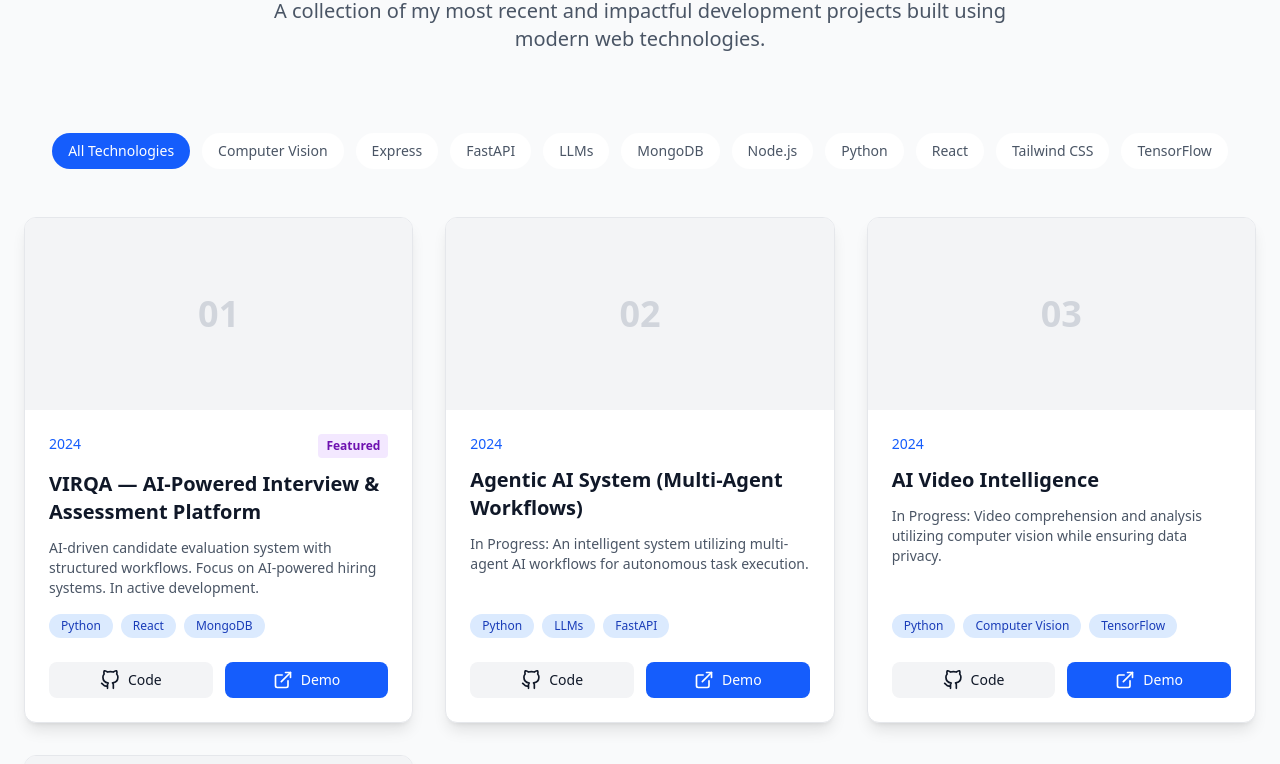
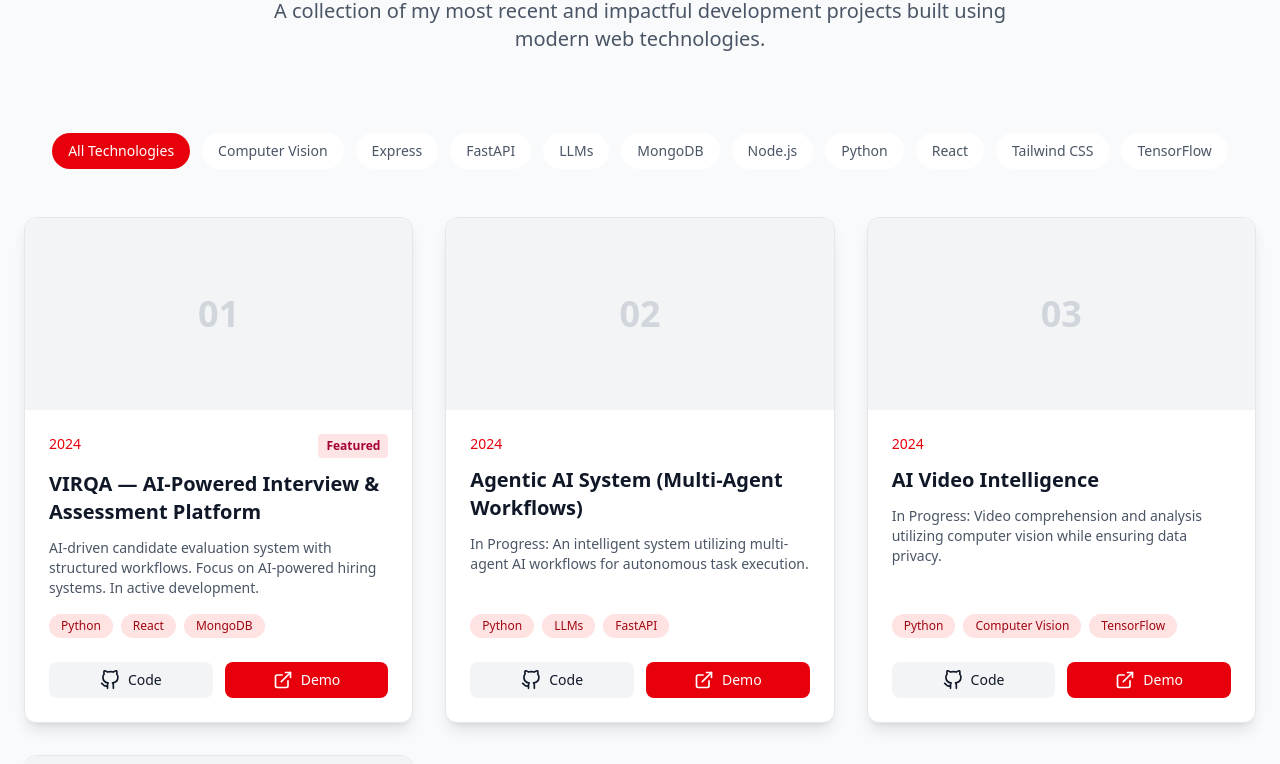
Before and after one commit to thisisahmad24/Ahmad-s-Portfolio, a React (Vite) app: page / in a window 1280 px wide. Shown: the part 2940-3704 px from the top of the page. Built offline with nearby package versions, Linux system fonts and the light colour scheme.

Commit message:
Redesign Projects component cards and links for malware theme

```diff
--- a/src/components/Projects.jsx
+++ b/src/components/Projects.jsx
@@ -63,7 +63,7 @@ const Projects = () => {
     : professionalProjects;
 
   return (
-    <section id="projects" className={`w-full py-24 ${isDark ? "bg-gray-900" : "bg-gray-50"}`}>
+    <section id="projects" className={`w-full py-24 ${isDark ? "bg-zinc-950" : "bg-gray-50"}`}>
       <div className="max-w-7xl mx-auto px-6">
         {/* Header */}
         <div className="mb-20 text-center">
@@ -92,9 +92,9 @@ const Projects = () => {
               onClick={() => setSelectedTech(null)}
               className={`px-4 py-2 rounded-full text-sm font-medium transition-colors ${
                 !selectedTech
-                  ? "bg-blue-600 text-white"
+                  ? "bg-red-600 text-white"
                   : isDark
-                  ? "bg-gray-800 text-gray-300 hover:bg-gray-700"
+                  ? "bg-zinc-900 text-gray-300 hover:bg-zinc-800"
                   : "bg-white text-gray-600 hover:bg-gray-100"
               }`}
             >
@@ -106,9 +106,9 @@ const Projects = () => {
                 onClick={() => setSelectedTech(tech)}
                 className={`px-4 py-2 rounded-full text-sm font-medium transition-colors ${
                   selectedTech === tech
-                    ? "bg-blue-600 text-white"
+                    ? "bg-red-600 text-white"
                     : isDark
-                    ? "bg-gray-800 text-gray-300 hover:bg-gray-700"
+                    ? "bg-zinc-900 text-gray-300 hover:bg-zinc-800"
                     : "bg-white text-gray-600 hover:bg-gray-100"
                 }`}
               >
@@ -133,7 +133,7 @@ const Projects = () => {
             </h3>
             <button
               onClick={() => setSelectedTech(null)}
-              className={`px-6 py-3 rounded-lg font-medium bg-blue-600 hover:bg-blue-700 text-white transition-colors`}
+              className={`px-6 py-3 rounded-lg font-medium bg-red-600 hover:bg-red-700 text-white transition-colors`}
             >
               View All Projects
             </button>
@@ -150,13 +150,13 @@ const ProjectCard = ({ project, index, isDark }) => (
     animate={{ opacity: 1, y: 0 }}
     transition={{ delay: index * 0.1, duration: 0.5 }}
     className={`group relative h-full flex flex-col ${
-      isDark ? "bg-gray-800" : "bg-white"
+      isDark ? "bg-zinc-900" : "bg-white"
     } rounded-xl shadow-lg hover:shadow-xl overflow-hidden border ${
-      isDark ? "border-gray-700" : "border-gray-200"
+      isDark ? "border-zinc-800" : "border-gray-200"
     } transition-all`}
   >
     <div
-      className={`h-48 ${isDark ? "bg-gray-700" : "bg-gray-100"} flex items-center justify-center`}
+      className={`h-48 ${isDark ? "bg-zinc-800" : "bg-gray-100"} flex items-center justify-center`}
     >
       <div className={`text-4xl font-bold ${isDark ? "text-gray-600" : "text-gray-300"}`}>
         {project.id.toString().padStart(2, "0")}
@@ -165,13 +165,13 @@ const ProjectCard = ({ project, index, isDark }) => (
 
     <div className="p-6 flex-1 flex flex-col">
       <div className="flex justify-between items-start mb-3">
-        <span className={`text-sm font-medium ${isDark ? "text-blue-400" : "text-blue-600"}`}>
+        <span className={`text-sm font-medium ${isDark ? "text-red-400" : "text-red-600"}`}>
           {project.year}
         </span>
         {project.featured && (
           <span
             className={`px-2 py-1 text-xs font-bold rounded ${
-              isDark ? "bg-purple-900/30 text-purple-400" : "bg-purple-100 text-purple-800"
+              isDark ? "bg-rose-900/30 text-rose-400" : "bg-rose-100 text-rose-800"
             }`}
           >
             Featured
@@ -193,7 +193,7 @@ const ProjectCard = ({ project, index, isDark }) => (
             <span
               key={tech}
               className={`px-3 py-1 rounded-full text-xs font-medium ${
-                isDark ? "bg-gray-700 text-blue-400" : "bg-blue-100 text-blue-800"
+                isDark ? "bg-zinc-800 text-red-400" : "bg-red-100 text-red-800"
               }`}
             >
               {tech}
@@ -207,7 +207,7 @@ const ProjectCard = ({ project, index, isDark }) => (
             target="_blank"
             rel="noopener noreferrer"
             className={`flex-1 flex items-center justify-center gap-2 px-4 py-2 rounded-lg ${
-              isDark ? "bg-gray-700 hover:bg-gray-600" : "bg-gray-100 hover:bg-gray-200"
+              isDark ? "bg-zinc-800 hover:bg-zinc-700" : "bg-gray-100 hover:bg-gray-200"
             } transition-colors`}
           >
             <FiGithub className="w-5 h-5" />
@@ -218,7 +218,7 @@ const ProjectCard = ({ project, index, isDark }) => (
             target="_blank"
             rel="noopener noreferrer"
             className={`flex-1 flex items-center justify-center gap-2 px-4 py-2 rounded-lg ${
-              isDark ? "bg-blue-600 hover:bg-blue-700" : "bg-blue-600 hover:bg-blue-700"
+              isDark ? "bg-red-600 hover:bg-red-700" : "bg-red-600 hover:bg-red-700"
             } text-white transition-colors`}
           >
             <FiExternalLink className="w-5 h-5" />
```
